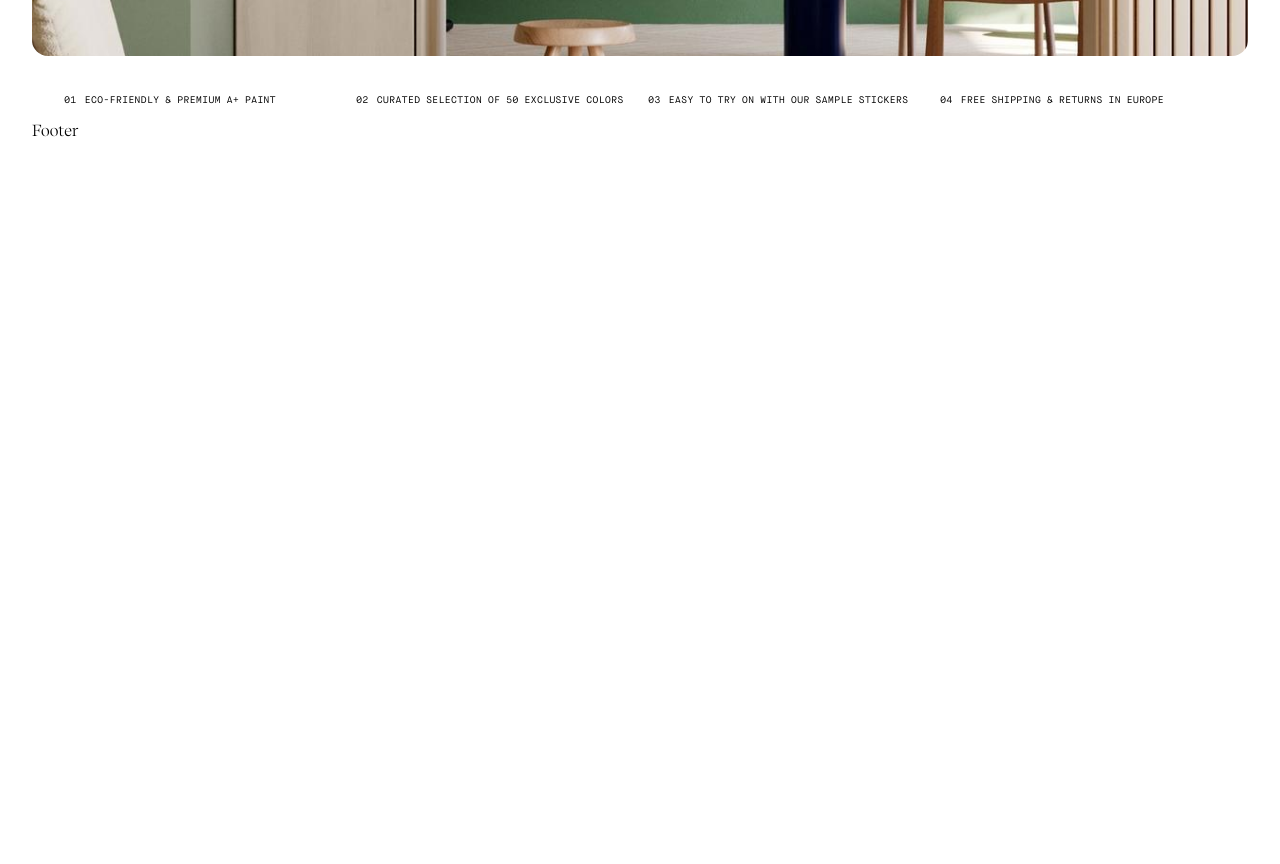
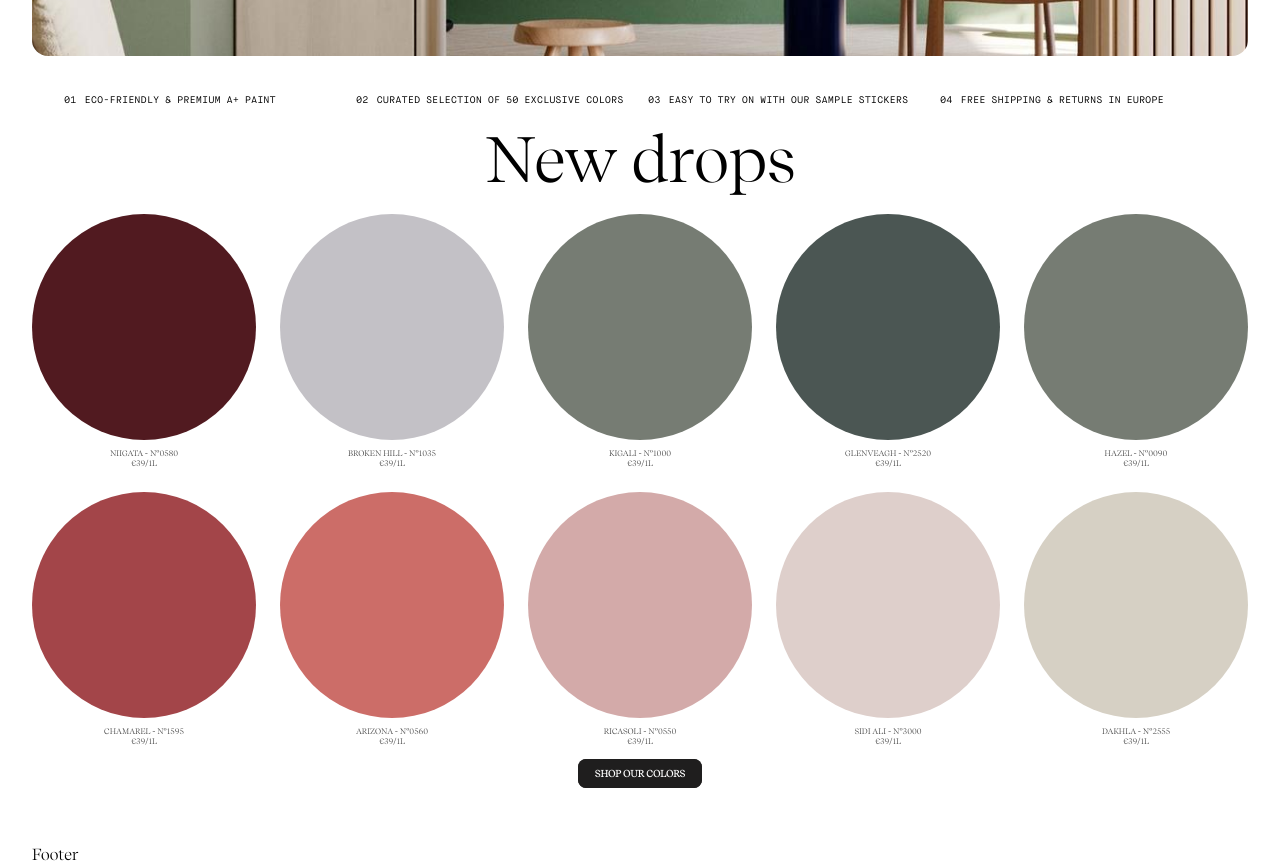
Before and after one commit to ramarinor/hoxton-react-project, a React (Vite) app: page / in a window 1280 px wide. Shown: the part 720-1584 px from the top of the page. Before the commit the page ends 860 px from the top, so only its background shows below. Built offline with nearby package versions, Linux system fonts and the light colour scheme; data requests are answered from the project's data file.

Commit message:
added paints list

```diff
--- a/index.html
+++ b/index.html
@@ -2,9 +2,9 @@
 <html lang="en">
   <head>
     <meta charset="UTF-8" />
-    <link rel="icon" type="image/svg+xml" href="/src/favicon.svg" />
+    <link rel="icon" type="image/svg+xml" href="./assets/paints/kigali.png" />
     <meta name="viewport" content="width=device-width, initial-scale=1.0" />
-    <title>Vite App</title>
+    <title>Palette</title>
   </head>
   <body>
     <div id="root"></div>
--- a/src/App.css
+++ b/src/App.css
@@ -18,3 +18,18 @@ a {
   color: rgb(31, 30, 30);
   background-color: white;
 }
+
+.paints {
+  margin-bottom: 4rem;
+}
+
+.paints .paints-title {
+  text-align: center;
+  font-size: 4rem;
+  font-weight: 500;
+  margin-bottom: 1rem;
+}
+
+.paints .paints-link {
+  text-align: center;
+}
--- /dev/null
+++ b/src/components/PaintsList/PaintItem/PaintItem.css
@@ -0,0 +1,24 @@
+.paints .paint-link {
+  color: rgb(60, 60, 60);
+  font-size: 0.5rem;
+  text-align: center;
+}
+.paint .paint-circle {
+  aspect-ratio: 1/1;
+  border-radius: 50%;
+}
+.paint .paint-info {
+  text-transform: uppercase;
+  margin-top: 0.5rem;
+}
+
+.paint .paint-circle img {
+  border-radius: 50%;
+  opacity: 0%;
+  transition: opacity 0.5s;
+}
+
+.paint:hover .paint-circle img,
+.paint:active .paint-circle img {
+  opacity: 100%;
+}
--- /dev/null
+++ b/src/components/PaintsList/PaintItem/PaintItem.jsx
@@ -0,0 +1,24 @@
+import "./PaintItem.css";
+function PaintItem({ color }) {
+  return (
+    <li className="paint">
+      <a href={`paints/${color.id}`} className="paint-link">
+        <div
+          className="paint-circle"
+          style={{ backgroundColor: color.hexCode }}
+        >
+          <img
+            src={`../../../../assets/paints/${color.id}.png`}
+            alt={color.id}
+          />
+        </div>
+        <div className="paint-info">{`${color.id.replace("-", " ")} - N°${
+          color.number
+        }`}</div>
+        <div className="paint-price">€39/1L</div>
+      </a>
+    </li>
+  );
+}
+
+export default PaintItem;
--- /dev/null
+++ b/src/components/PaintsList/PaintsList.css
@@ -0,0 +1,7 @@
+.paints .paints-list {
+  list-style-type: none;
+  display: grid;
+  grid-template-columns: repeat(5, 1fr);
+  gap: 1.5rem;
+  margin-bottom: 1rem;
+}
--- /dev/null
+++ b/src/components/PaintsList/PaintsList.jsx
@@ -0,0 +1,14 @@
+import PaintItem from "./PaintItem/PaintItem";
+import "./PaintsList.css";
+
+function PaintsList({ colors }) {
+  return (
+    <ul className="paints-list">
+      {colors.map((color) => (
+        <PaintItem color={color} />
+      ))}
+    </ul>
+  );
+}
+
+export default PaintsList;
--- a/src/pages/Home.jsx
+++ b/src/pages/Home.jsx
@@ -1,6 +1,15 @@
+import { useEffect, useState } from "react";
+import { Link } from "react-router-dom";
 import Background from "../components/Background/Background";
+import PaintsList from "../components/PaintsList/PaintsList";
 import Reasons from "../components/Reasons/Reasons";
 function Home() {
+  const [colors, setColors] = useState([]);
+  useEffect(() => {
+    fetch("http://localhost:3000/colors?_sort=date&_order=desc&_limit=10")
+      .then((resp) => resp.json())
+      .then((colors) => setColors(colors));
+  }, []);
   return (
     <main>
       <Background
@@ -10,11 +19,22 @@ function Home() {
         <h2 className="background-headline">
           Eco-friendly Paints For A Healthy Home
         </h2>
-        <a className="background-link cta" href="/paints/paints.html">
+        <Link className="background-link cta" to="/paints">
           SHOP OUR COLORS
-        </a>
+        </Link>
       </Background>
       <Reasons />
+      <section className="paints">
+        <h2 className="paints-title">New drops</h2>
+        <main className="paints-content">
+          <PaintsList colors={colors} />
+          <div className="paints-link">
+            <Link className="cta" to="/paints">
+              SHOP OUR COLORS
+            </Link>
+          </div>
+        </main>
+      </section>
     </main>
   );
 }
--- a/src/pages/Paints.jsx
+++ b/src/pages/Paints.jsx
@@ -1,7 +1,15 @@
+import { useEffect, useState } from "react";
 import Background from "../components/Background/Background";
+import PaintsList from "../components/PaintsList/PaintsList";
 import Reasons from "../components/Reasons/Reasons";
 
 function Paints() {
+  const [colors, setColors] = useState([]);
+  useEffect(() => {
+    fetch("http://localhost:3000/colors")
+      .then((resp) => resp.json())
+      .then((colors) => setColors(colors));
+  }, []);
   return (
     <main>
       <Background
@@ -11,6 +19,11 @@ function Paints() {
         <h2 className="background-headline">Shop our paints</h2>
         <Reasons style={{ color: "white" }} />
       </Background>
+      <section className="paints">
+        <main className="paints-content">
+          <PaintsList colors={colors} />
+        </main>
+      </section>
     </main>
   );
 }
```
